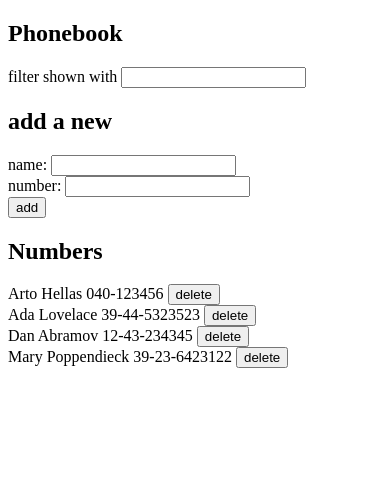
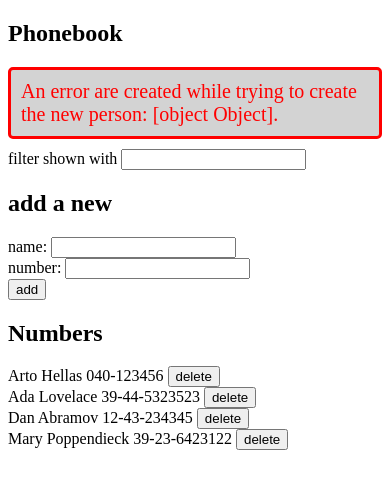
Before and after one commit to tonyjleal/full-stack-open-2023, a React (Vite) app in the folder part2/phonebook/: page / in a window 390 px wide. Both pictures are taken after typing "Sample", "5551234" into the empty fields and a click on the button "add". Shown: the top 488 px of the page. Built offline with nearby package versions, Linux system fonts and the light colour scheme; no server answers; data requests are answered from the project's data file.

Commit message:
2.17*: the phonebook step 12

```diff
--- a/part2/phonebook/src/App.jsx
+++ b/part2/phonebook/src/App.jsx
@@ -10,7 +10,7 @@ const App = () => {
   const [personsToShow, setPersonsToShow ] = useState([])
   const [filterName, setFilterName] = useState('')
   const [newPerson, setNewPerson] = useState({name: '', number: ''})
-  const [message, setMessage] = useState(null)
+  const [notification, setNotification] = useState({type: '', message:''})
 
   useEffect(() => {
     personsService.getAll()
@@ -44,8 +44,14 @@ const App = () => {
       personsService.remove(id)
       .then(returnedValue => {
         setPersons(persons.filter(p => p.id !== returnedValue.id))
-        setMessage(`Deleted successfully`)
-      })
+        setNotification(`Deleted successfully`)
+      }).catch( error => {
+        if (error.response && error.response.status === 404) {
+          setNotification({type: 'error', message: `Information of ${name} has already been removed from server.`})
+        }
+
+      }
+      )
     }
   }
 
@@ -61,10 +67,9 @@ const App = () => {
       personsService.create(newPerson)
       .then(returnedValue => {
         setPersons(prevPerson => [...prevPerson, returnedValue])
-        setMessage(`Added ${returnedValue.name}`)
+        setNotification({type: 'success', message:`Added ${returnedValue.name}`})
       }).catch(error => {
-        console.error(error)
-        alert(`An error are created while trying to create the new person: ${newPerson}.`)
+        setNotification({type: 'error', message: `An error are created while trying to create the new person: ${newPerson}.`})
       })
 
     } else if(confirm(`${person.name} is already added to phonebook, replace the old number with a new one?`)){
@@ -73,10 +78,9 @@ const App = () => {
       personsService.update(person.id, changedPerson)
       .then( returnedValue => {
         setPersons(persons.map(p => person.id === p.id ? { ...p, ...returnedValue } : p))
-        setMessage(`Updated ${returnedValue.name}`)
+        setNotification({type: 'success', message:`Updated ${returnedValue.name}`})
       }).catch(error => {
-        console.error(error)
-        alert(`An error are created while trying to update person: ${newPerson}.`)
+        setNotification({type: 'success', message: `An error are created while trying to update person: ${newPerson}.`})
       })
     }
     setNewPerson({name:'', number:''})
@@ -86,7 +90,7 @@ const App = () => {
     <div>
       <h2>Phonebook</h2>
 
-      <Notification message={message} />
+      <Notification notification={notification} />
 
       <Filter text={filterName} handleFilterName={handleFilterName} />
 
--- a/part2/phonebook/src/components/Notification.jsx
+++ b/part2/phonebook/src/components/Notification.jsx
@@ -1,10 +1,12 @@
-const Notification = ({ message }) => {
-    if (message === null) {
+const Notification = ({ notification }) => {
+    if (!notification|| !notification.message) {
       return null
     }
 
+    const {type, message} = notification
+
     return (
-      <div className="success">
+      <div className={`notification ${type}`}>
         {message}
       </div>
     )
--- a/part2/phonebook/src/index.css
+++ b/part2/phonebook/src/index.css
@@ -1,5 +1,4 @@
-.success {
-    color: green;
+.notification {
     background: lightgrey;
     font-size: 20px;
     border-style: solid;
@@ -7,3 +6,12 @@
     padding: 10px;
     margin-bottom: 10px;
 }
+
+.success {
+    color: green;
+
+}
+
+.error {
+    color: red;
+}
```
